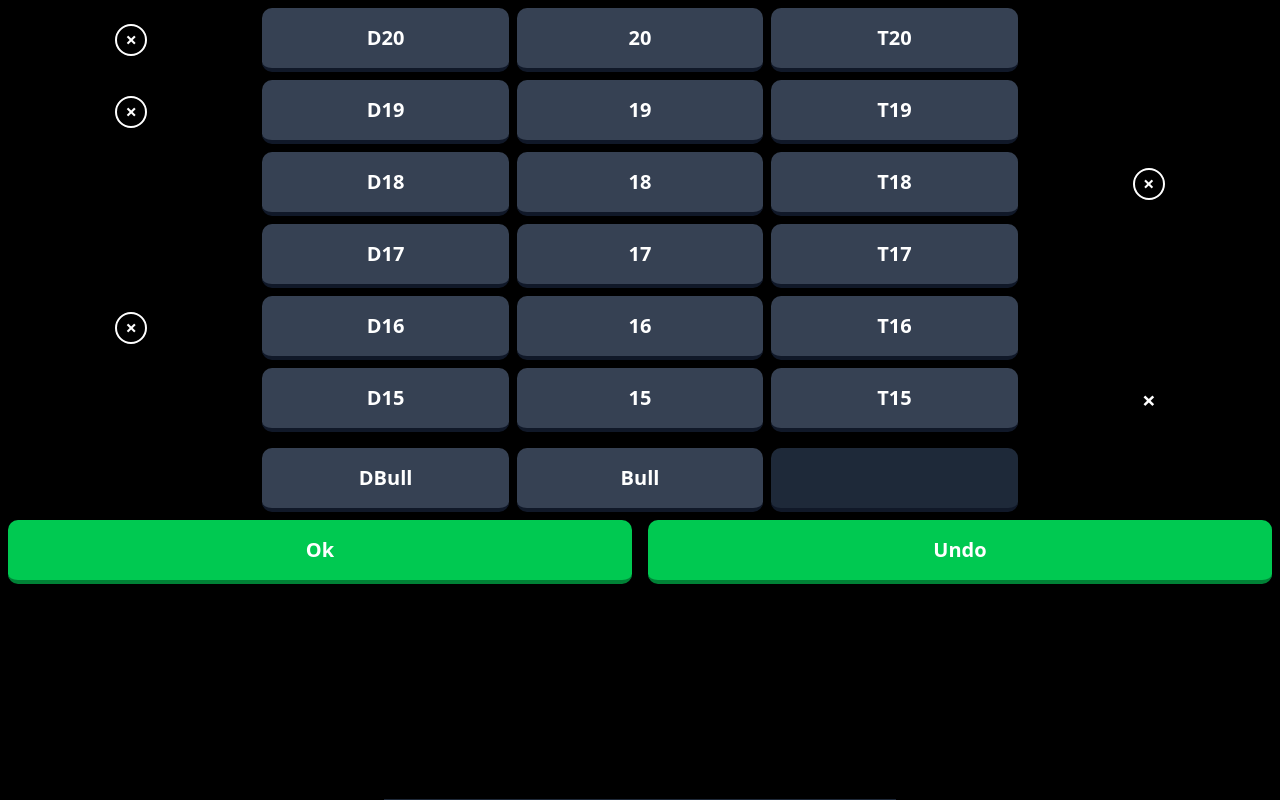
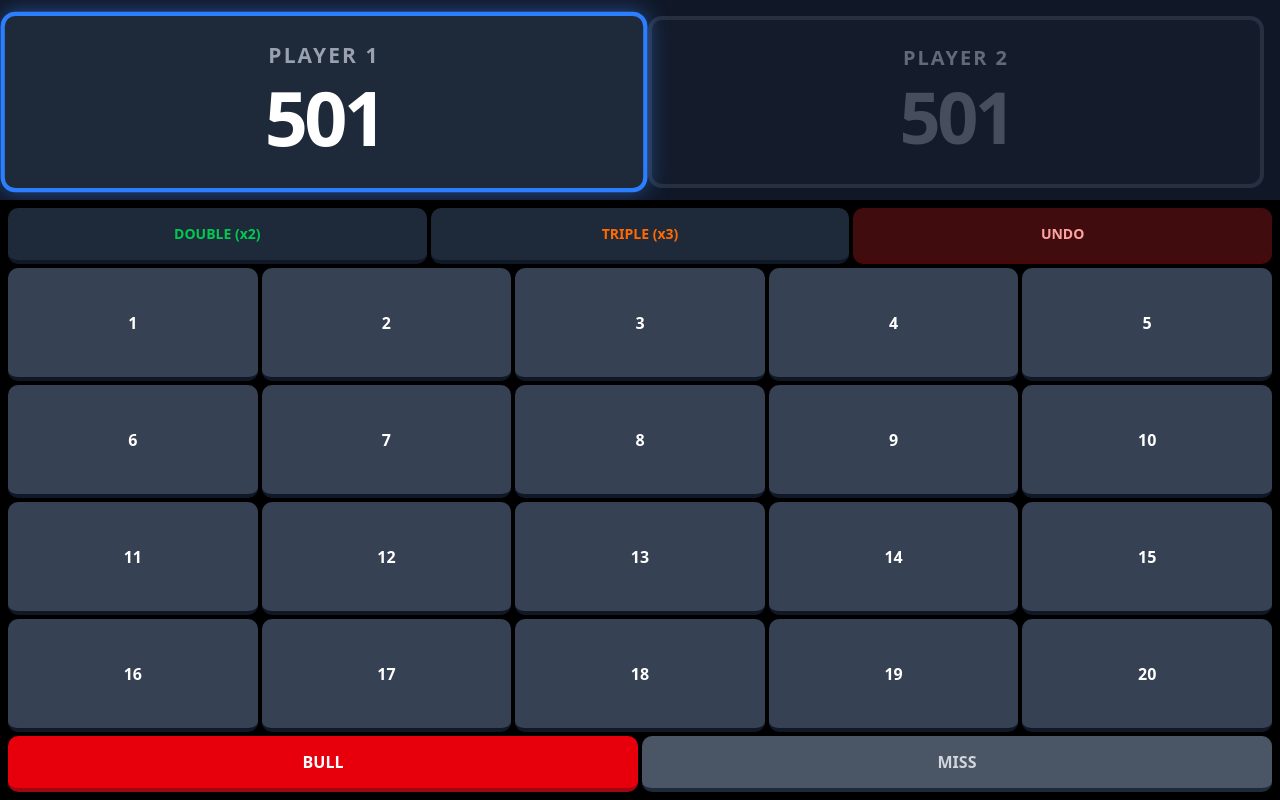
Before and after one commit to k3cman/pikado, a React (Vite) app in the folder client/: page /game/play/1 in a window 1280 px wide. Built offline with nearby package versions, Linux system fonts and the light colour scheme.

Commit message:
feat:game - add keypad factory

```diff
--- a/client/src/features/game/components/ScoreBoard.tsx
+++ b/client/src/features/game/components/ScoreBoard.tsx
@@ -3,7 +3,7 @@ import { useAppSelector } from '../../../app/hooks';
 
 export const ScoreBoard: React.FC = () => {
     // READ from Redux
-    const { players, currentPlayerId, dartsThrownInTurn } = useAppSelector((state) => state.game);
+    const { players, currentPlayerId } = useAppSelector((state) => state.game);
 
     return (
         <div className="w-full grid grid-cols-2 gap-4 p-4 bg-gray-900 text-white shadow-lg">
@@ -30,8 +30,8 @@ export const ScoreBoard: React.FC = () => {
                             {player.score}
                         </div>
 
-                        {/* Turn Indicators (The 3 dots) */}
-                        <div className="flex gap-3 mt-4 h-4">
+
+                        {/* <div className="flex gap-3 mt-4 h-4">
                             {isCurrent && [1, 2, 3].map((dartNum) => (
                                 <div
                                     key={dartNum}
@@ -41,7 +41,7 @@ export const ScoreBoard: React.FC = () => {
                   `}
                                 />
                             ))}
-                        </div>
+                        </div> */}
                     </div>
                 );
             })}
--- a/client/src/features/game/components/keypads/KeypadCricket.tsx
+++ b/client/src/features/game/components/keypads/KeypadCricket.tsx
@@ -8,35 +8,35 @@ interface KeypadProps {
 // Status indicator component
 const StatusIndicator: React.FC<{ hits: number }> = ({ hits }) => {
     if (hits === 0) {
-        return <div className="h-16 flex items-center justify-center"></div>;
+        return <div className="flex items-center justify-center"></div>;
     }
     if (hits === 1) {
         return (
-            <div className="h-16 flex items-center justify-center text-white text-2xl font-bold">
+            <div className="flex items-center justify-center text-white text-xl font-bold">
                 /
             </div>
         );
     }
     if (hits === 2) {
         return (
-            <div className="h-16 flex items-center justify-center text-white text-2xl font-bold">
+            <div className="flex items-center justify-center text-white text-xl font-bold">
                 ×
             </div>
         );
     }
     // hits === 3 (closed)
     return (
-        <div className="h-16 flex items-center justify-center">
-            <div className="w-8 h-8 rounded-full bg-black border-2 border-white flex items-center justify-center">
-                <div className="text-white text-xl font-bold">×</div>
+        <div className="flex items-center justify-center">
+            <div className="w-6 h-6 rounded-full bg-black border-2 border-white flex items-center justify-center">
+                <div className="text-white text-sm font-bold">×</div>
             </div>
         </div>
     );
 };
 
 export const KeypadCricket: React.FC<KeypadProps> = ({ onPress, onUndo }) => {
-    // Styles for the buttons - matching KeypadX01
-    const baseBtn = "h-16 rounded-lg font-bold text-xl transition-all active:scale-95 active:translate-y-1 touch-manipulation select-none";
+    // Styles for the buttons - matching KeypadX01, using min-h-0 for flex scaling
+    const baseBtn = "min-h-0 rounded-lg font-bold transition-all active:scale-95 active:translate-y-1 touch-manipulation select-none flex items-center justify-center";
     const numBtn = "bg-gray-700 text-white border-b-4 border-gray-900 hover:bg-gray-600";
 
     const handleButtonClick = (points: number, multiplier: number) => {
@@ -67,29 +67,29 @@ export const KeypadCricket: React.FC<KeypadProps> = ({ onPress, onUndo }) => {
     };
 
     return (
-        <div className="flex flex-col gap-2 p-2 bg-black pb-8">
-            <div className="flex flex-col gap-2">
+        <div className="flex flex-col h-full bg-black p-2 gap-1 overflow-hidden">
+            <div className="flex-1 min-h-0 flex flex-col gap-1">
                 {cricketNumbers.map((num) => (
-                    <div key={num} className="grid grid-cols-5 gap-2">
+                    <div key={num} className="grid grid-cols-5 gap-1 flex-1 min-h-0">
                         {/* Left status column */}
                         <StatusIndicator hits={getLeftHits(num)} />
 
                         {/* Button columns */}
                         <button
                             onClick={() => handleButtonClick(num, 2)}
-                            className={`${baseBtn} ${numBtn}`}
+                            className={`${baseBtn} ${numBtn} text-sm sm:text-base`}
                         >
                             D{num}
                         </button>
                         <button
                             onClick={() => handleButtonClick(num, 1)}
-                            className={`${baseBtn} ${numBtn}`}
+                            className={`${baseBtn} ${numBtn} text-sm sm:text-base`}
                         >
                             {num}
                         </button>
                         <button
                             onClick={() => handleButtonClick(num, 3)}
-                            className={`${baseBtn} ${numBtn}`}
+                            className={`${baseBtn} ${numBtn} text-sm sm:text-base`}
                         >
                             T{num}
                         </button>
@@ -98,23 +98,22 @@ export const KeypadCricket: React.FC<KeypadProps> = ({ onPress, onUndo }) => {
                         <StatusIndicator hits={getRightHits(num)} />
                     </div>
                 ))}
-            </div>
 
                 {/* Bottom Row - Bull buttons */}
-            <div className="grid grid-cols-5 gap-2 mt-2">
+                <div className="grid grid-cols-5 gap-1 flex-1 min-h-0">
                     {/* Left status column */}
                     <StatusIndicator hits={0} />
 
                     {/* Bull buttons */}
                     <button
                         onClick={() => handleButtonClick(25, 2)}
-                    className={`${baseBtn} ${numBtn}`}
+                        className={`${baseBtn} ${numBtn} text-sm sm:text-base`}
                     >
                         DBull
                     </button>
                     <button
                         onClick={() => handleButtonClick(25, 1)}
-                    className={`${baseBtn} ${numBtn}`}
+                        className={`${baseBtn} ${numBtn} text-sm sm:text-base`}
                     >
                         Bull
                     </button>
@@ -123,17 +122,18 @@ export const KeypadCricket: React.FC<KeypadProps> = ({ onPress, onUndo }) => {
                     {/* Right status column */}
                     <StatusIndicator hits={0} />
                 </div>
+            </div>
 
-            <div className="flex w-full justify-center gap-4">
+            <div className="flex w-full justify-center gap-2 flex-shrink-0 h-14">
                 <button
                     onClick={handleOk}
-                    className={`${baseBtn} w-full bg-green-500 text-white border-b-4 border-green-700 hover:bg-green-600 mb-2`}
+                    className={`${baseBtn} flex-1 bg-green-500 text-white border-b-4 border-green-700 hover:bg-green-600 text-sm sm:text-base`}
                 >
                     Ok
                 </button>
                 <button
-                    onClick={handleOk}
-                    className={`${baseBtn} w-full bg-green-500 text-white border-b-4 border-green-700 hover:bg-green-600 mb-2`}
+                    onClick={onUndo}
+                    className={`${baseBtn} flex-1 bg-red-900/50 text-red-300 border-b-4 border-red-950 text-sm sm:text-base`}
                 >
                     Undo
                 </button>
--- /dev/null
+++ b/client/src/features/game/components/keypads/KeypadFactory.tsx
@@ -0,0 +1,14 @@
+import type { GameState } from "../../store/gameSlice";
+import { KeypadCricket } from "./KeypadCricket";
+import { KeypadX01 } from "./KeypadX01";
+
+export const createKeypad = (mode: GameState['mode']) => {
+    switch (mode) {
+        case '501':
+            return <KeypadX01 onPress={() => {}} onUndo={() => {}} />;
+        case 'cricket':
+            return <KeypadCricket />;
+        default:
+            return null;
+    }
+}
--- a/client/src/features/game/components/keypads/KeypadX01.tsx
+++ b/client/src/features/game/components/keypads/KeypadX01.tsx
@@ -18,43 +18,42 @@ export const KeypadX01: React.FC<KeypadProps> = ({ onPress, onUndo }) => {
         setMultiplier(prev => (prev === val ? 1 : val));
     };
 
-    // Styles for the buttons
-    const baseBtn = "h-16 rounded-lg font-bold text-xl transition-all active:scale-95 active:translate-y-1 touch-manipulation select-none";
+    // Styles for the buttons - using min-h-0 for flex scaling
+    const baseBtn = "min-h-0 rounded-lg font-bold transition-all active:scale-95 active:translate-y-1 touch-manipulation select-none flex items-center justify-center";
     const numBtn = "bg-gray-700 text-white border-b-4 border-gray-900 hover:bg-gray-600";
 
     return (
-        <div className="flex flex-col gap-2 p-2 bg-black pb-8">
+        <div className="flex flex-col h-full bg-black p-2 gap-1 overflow-hidden">
 
             {/* 1. Multiplier Row */}
-            <div className="grid grid-cols-3 gap-2 mb-2">
-
+            <div className="grid grid-cols-3 gap-1 flex-shrink-0 h-14">
                 <button
                     onClick={() => toggleMultiplier(2)}
-                    className={`${baseBtn} ${multiplier === 2 ? 'bg-green-500 text-black border-green-700 translate-y-1 border-b-0' : 'bg-gray-800 text-green-500 border-b-4 border-gray-900'}`}
+                    className={`${baseBtn} ${multiplier === 2 ? 'bg-green-500 text-black border-green-700 translate-y-1 border-b-0' : 'bg-gray-800 text-green-500 border-b-4 border-gray-900'} text-xs sm:text-sm`}
                 >
                     DOUBLE (x2)
                 </button>
                 <button
                     onClick={() => toggleMultiplier(3)}
-                    className={`${baseBtn} ${multiplier === 3 ? 'bg-orange-500 text-black border-orange-700 translate-y-1 border-b-0' : 'bg-gray-800 text-orange-500 border-b-4 border-gray-900'}`}
+                    className={`${baseBtn} ${multiplier === 3 ? 'bg-orange-500 text-black border-orange-700 translate-y-1 border-b-0' : 'bg-gray-800 text-orange-500 border-b-4 border-gray-900'} text-xs sm:text-sm`}
                 >
                     TRIPLE (x3)
                 </button>
                 <button
                     onClick={onUndo}
-                    className={`${baseBtn} bg-red-900/50 text-red-300 border-b-4 border-red-950`}
+                    className={`${baseBtn} bg-red-900/50 text-red-300 border-b-4 border-red-950 text-xs sm:text-sm`}
                 >
                     UNDO
                 </button>
             </div>
 
             {/* 2. Number Grid (1-20) */}
-            <div className="grid grid-cols-5 gap-2">
+            <div className="flex-1 min-h-0 grid grid-cols-5 gap-1">
                 {[1, 2, 3, 4, 5, 6, 7, 8, 9, 10, 11, 12, 13, 14, 15, 16, 17, 18, 19, 20].map((num) => (
                     <button
                         key={num}
                         onClick={() => handleNumClick(num)}
-                        className={`${baseBtn} ${numBtn}`}
+                        className={`${baseBtn} ${numBtn} text-sm sm:text-base`}
                     >
                         {num}
                     </button>
@@ -62,10 +61,10 @@ export const KeypadX01: React.FC<KeypadProps> = ({ onPress, onUndo }) => {
             </div>
 
             {/* 3. Bottom Row (Bull & Miss) */}
-            <div className="grid grid-cols-2 gap-2 mt-2">
+            <div className="grid grid-cols-2 gap-1 flex-shrink-0 h-14">
                 <button
                     onClick={() => handleNumClick(25)}
-                    className={`${baseBtn} bg-red-600 text-white border-b-4 border-red-800`}
+                    className={`${baseBtn} bg-red-600 text-white border-b-4 border-red-800 text-sm sm:text-base`}
                 >
                     BULL
                 </button>
@@ -74,7 +73,7 @@ export const KeypadX01: React.FC<KeypadProps> = ({ onPress, onUndo }) => {
                         setMultiplier(1);
                         handleNumClick(0);
                     }}
-                    className={`${baseBtn} bg-gray-600 text-gray-300 border-b-4 border-gray-800`}
+                    className={`${baseBtn} bg-gray-600 text-gray-300 border-b-4 border-gray-800 text-sm sm:text-base`}
                 >
                     MISS
                 </button>
--- a/client/src/features/game/pages/GamePage.tsx
+++ b/client/src/features/game/pages/GamePage.tsx
@@ -1,6 +1,6 @@
 import { useAppSelector } from '../../../app/hooks';
-import { KeypadCricket } from '../components/keypads/KeypadCricket';
-import { KeypadX01 } from '../components/keypads/KeypadX01';
+import { createKeypad } from '../components/keypads/KeypadFactory';
+import { ScoreBoard } from '../components/ScoreBoard';
 import { selectGameConfig } from '../store/gameSlice';
 
 
@@ -62,15 +62,14 @@ export default function GamePage() {
     // 2. MAIN GAME UI
     return (
         <div className="flex flex-col h-screen bg-black overflow-hidden">
-            <KeypadCricket />
-            {/* Top: Score Area (Flex grow to take available space) */}
-            <div className="flex-grow flex items-center justify-center overflow-y-auto p-2">
-                {/* <ScoreBoard /> */}
+            {/* Top: Score Area (Fixed ~200px) */}
+            <div className="h-[200px] min-h-[200px] flex-shrink-0 overflow-hidden">
+                <ScoreBoard />
             </div>
 
-            {/* Bottom: Controls (Fixed at bottom) */}
-            <div className="w-full max-w-lg mx-auto bg-gray-900 border-t border-gray-800">
-                {/* <Keypad onPress={handleShot} onUndo={handleUndo} /> */}
+            {/* Bottom: Keypad (Fills remaining space) */}
+            <div className="flex-1 min-h-0 overflow-hidden w-full">
+                {createKeypad(config.mode)}
             </div>
         </div>
     );
--- a/client/src/features/game/store/gameSlice.ts
+++ b/client/src/features/game/store/gameSlice.ts
@@ -16,13 +16,28 @@ export interface GameState {
     bestOfSets: number;
     startScore: '301' | '501' | '701' | undefined;
     inputFormat: 'score' | 'single' | undefined;
-    // players: Player[];
-    // currentPlayerId: string;
+    players: Player[];
+    currentPlayerId: string;
     // dartsThrownInTurn: number; // 0, 1, 2, or 3
     // winnerId: string | null;
     history: any[]; // For Undo (simplified for now)
 
 }
+
+const dummyPlayers: Player[] = [
+    {
+        id: '1',
+        name: 'Player 1',
+        score: 501,
+        scoreAtStartOfTurn: 501,
+    },
+    {
+        id: '2',
+        name: 'Player 2',
+        score: 501,
+        scoreAtStartOfTurn: 501,
+    },
+];
 
 const initialState: GameState = {
     mode: '501',
@@ -31,6 +46,8 @@ const initialState: GameState = {
     startScore: undefined,
     inputFormat: undefined,
     history: [],
+    players: dummyPlayers,
+    currentPlayerId: '1',
 };
 
 // --- Helper: Switch Turn ---
```
Lines whose indentation alone changed are shown as unchanged.
